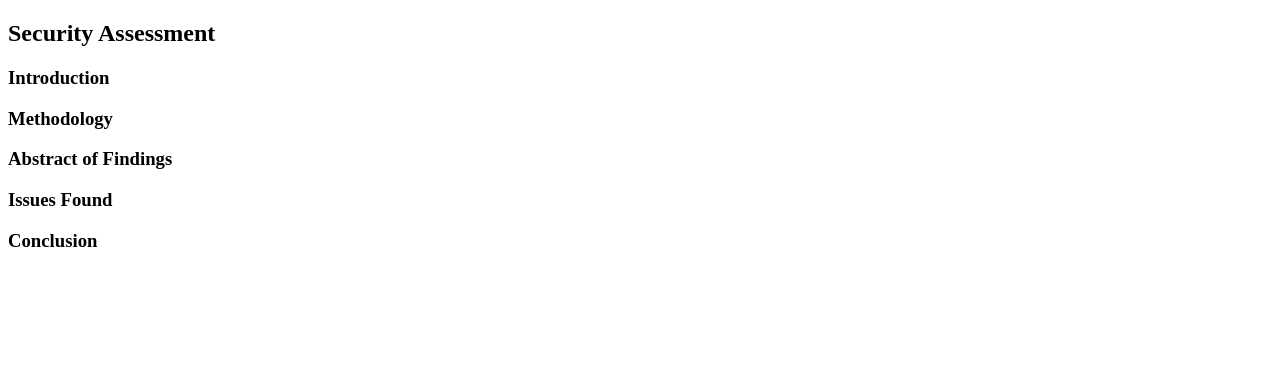
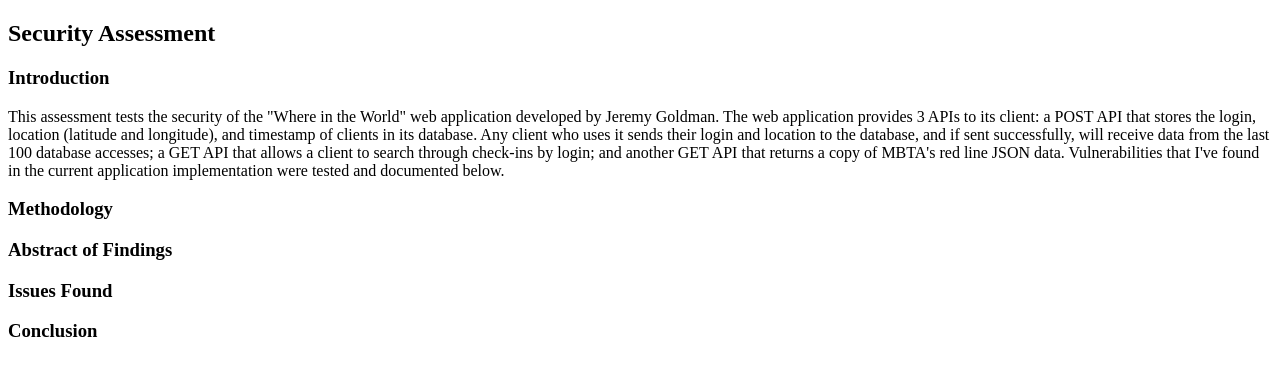
Before and after one commit to dnguyen1193/comp20-dnguyen, a plain HTML site: page security/index.html in a window 1280 px wide. Drawn offline with Linux system fonts and the light colour scheme.

Commit message:
added intro section of report

```diff
--- a/security/index.html
+++ b/security/index.html
@@ -7,6 +7,7 @@
 	<body>
 		<h2>Security Assessment</h2>
 		<h3>Introduction</h3>
+		<p>This assessment tests the security of the "Where in the World" web application developed by Jeremy Goldman. The web application provides 3 APIs to its client: a POST API that stores the login, location (latitude and longitude), and timestamp of clients in its database. Any client who uses it sends their login and location to the database, and if sent successfully, will receive data from the last 100 database accesses; a GET API that allows a client to search through check-ins by login; and another GET API that returns a copy of MBTA's red line JSON data. Vulnerabilities that I've found in the current application implementation were tested and documented below.</p>
 		<h3>Methodology</h3>
 		<h3>Abstract of Findings</h3>
 		<h3>Issues Found</h3>
```
